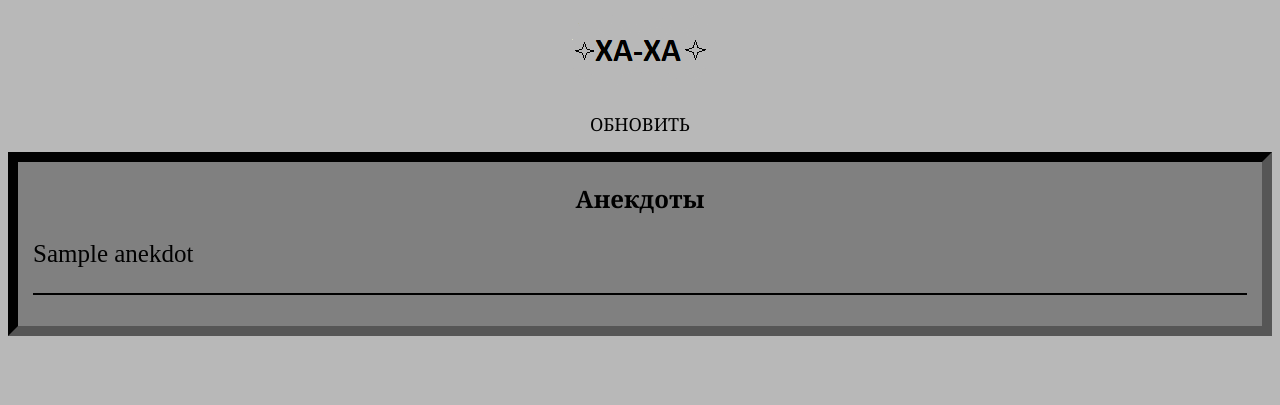
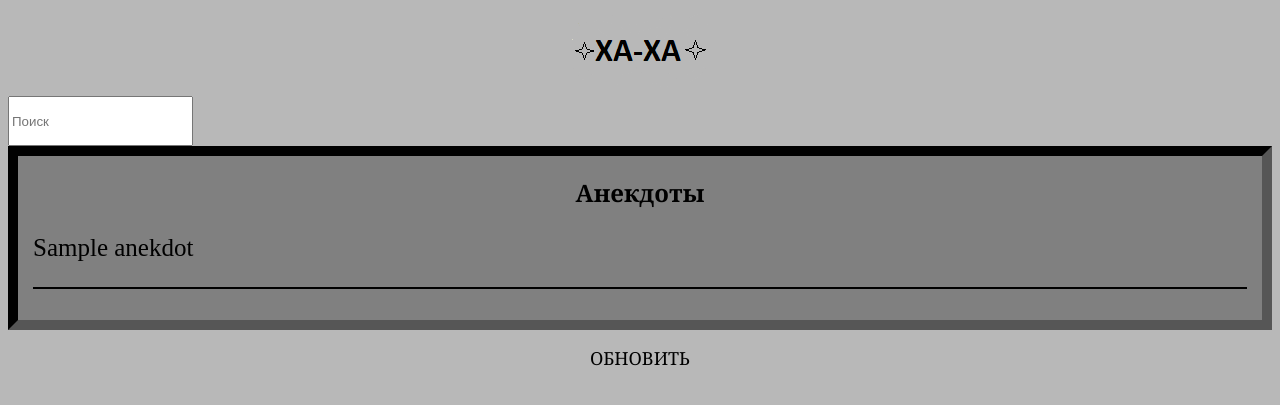
Before and after one commit to id1415/anekdot, a Flask app: template templates/index.html in a window 1280 px wide. Shown: the top 405 px of the page. Run offline with Flask 2, Linux system fonts and the light colour scheme; the template is opened without the code that fills it: most values are stand-ins (such as "Sample title", 1, 10 or a date in 2020).

Commit message:
добавил форму для поиска (пока не рабочая)

```diff
--- a/static/css/style.css
+++ b/static/css/style.css
@@ -66,3 +66,7 @@ hr {
     background-color: rgb(0, 0, 0); /* Цвет линии для браузера Firefox и Opera */
     height: 2px; /* Толщина линии */
    }
+
+.form-control {
+    height: 50px;
+}
--- a/templates/base.html
+++ b/templates/base.html
@@ -14,11 +14,7 @@
     <header>
         <img src="{{ url_for('static', filename= 'img/logo-0.png') }}" alt="Логотип">
     </header>
-    <nav>
-        <ul>
-            <li><a href="#">ОБНОВИТЬ</a></li>
-        </ul>
-    </nav>
+    <input type="name" name="inputName" id="inputName" class="form-control" placeholder="Поиск">
     <main>
         <section class="section-0">
             <div class="div-0">
@@ -31,7 +27,13 @@
             </div>
         </section>
         <section></section>
-        <section></section>
+        <section>
+            <nav>
+                <ul>
+                    <li><a href="#">ОБНОВИТЬ</a></li>
+                </ul>
+            </nav>
+        </section>
     </main>
 </body>
 </html>
```
